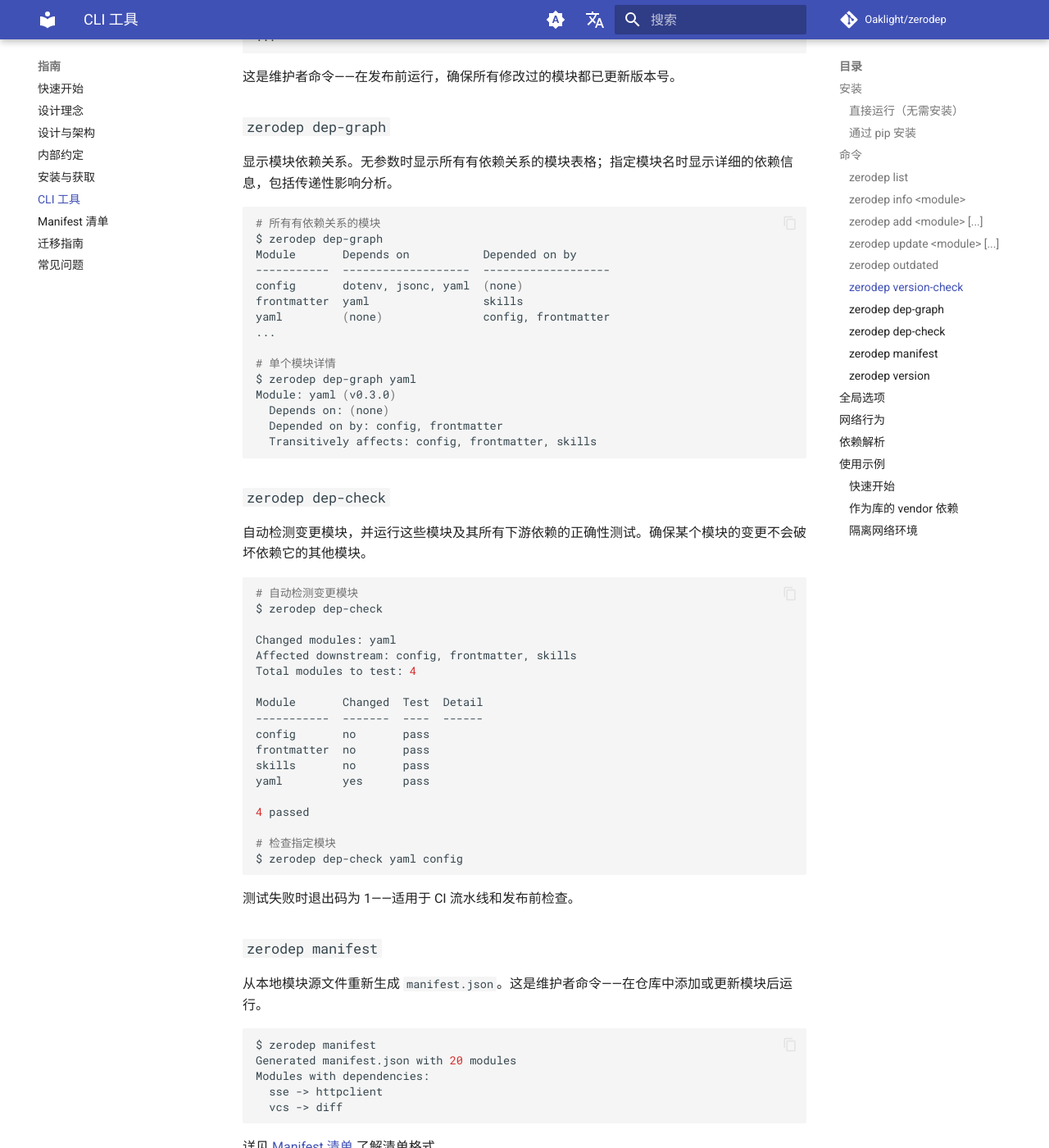
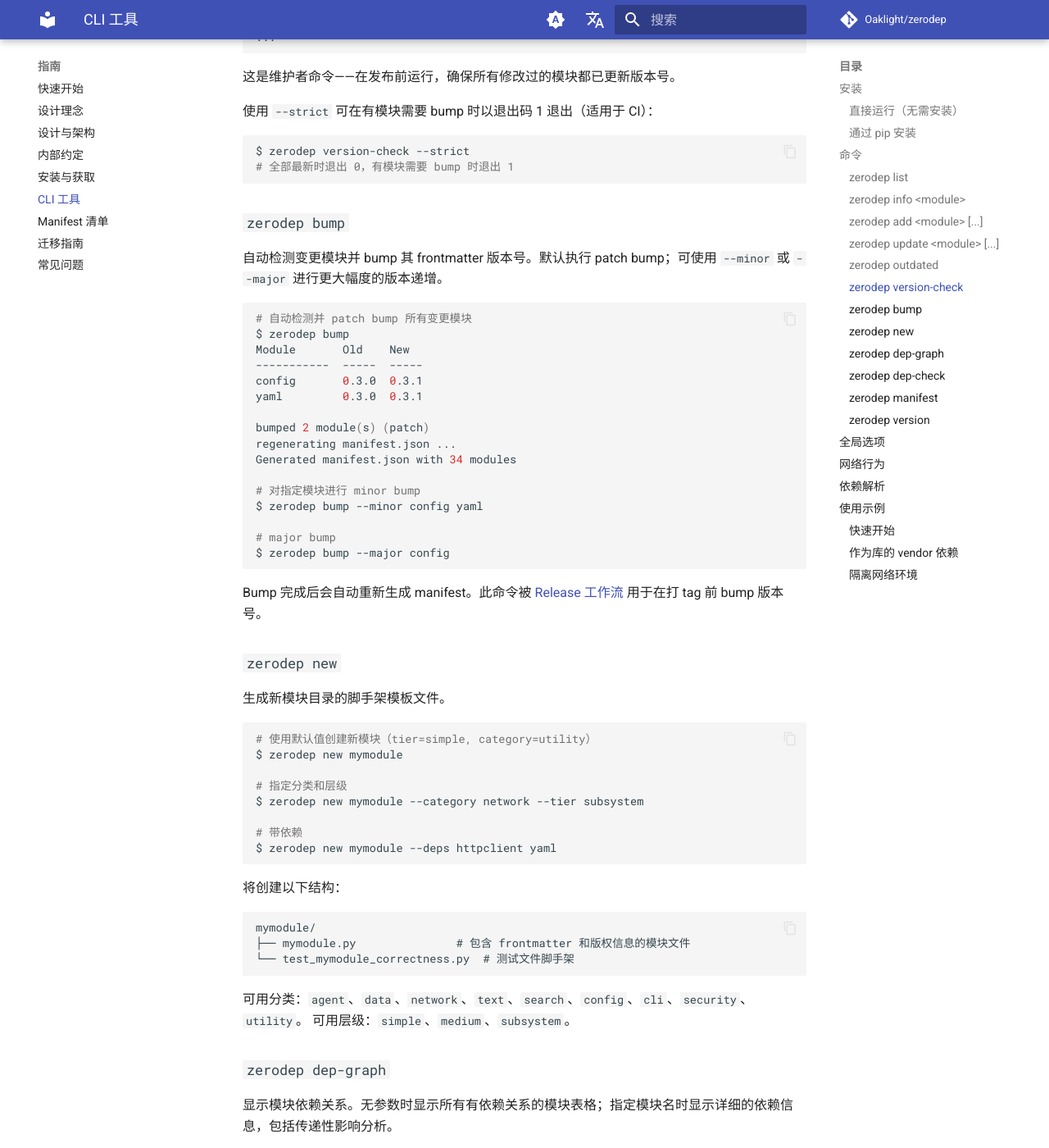
Before and after one commit to Oaklight/zerodep, an MkDocs documentation site: the page built from docs/guide/cli.md, in a window 1280 px wide and 1400 px high, scrolled down 2812 px. Shown: the whole window at 82% size. Built offline with MkDocs 1.6.1 and Material for MkDocs 9.7.7, drawn with Linux system fonts in a browser that asks for light colours; comment, search, counter and statistics services are not loaded.

Commit message:
docs: 添加 bump/new 命令、--strict 标志及 v2026.4.15 更新日志

````diff
--- a/docs/guide/cli.md
+++ b/docs/guide/cli.md
@@ -133,6 +133,64 @@ yaml         0.3.0    up-to-date
 ```
 
 这是维护者命令——在发布前运行，确保所有修改过的模块都已更新版本号。
+
+使用 `--strict` 可在有模块需要 bump 时以退出码 1 退出（适用于 CI）：
+
+```bash
+$ zerodep version-check --strict
+# 全部最新时退出 0，有模块需要 bump 时退出 1
+```
+
+### `zerodep bump`
+
+自动检测变更模块并 bump 其 frontmatter 版本号。默认执行 patch bump；可使用 `--minor` 或 `--major` 进行更大幅度的版本递增。
+
+```bash
+# 自动检测并 patch bump 所有变更模块
+$ zerodep bump
+Module       Old    New
+-----------  -----  -----
+config       0.3.0  0.3.1
+yaml         0.3.0  0.3.1
+
+bumped 2 module(s) (patch)
+regenerating manifest.json ...
+Generated manifest.json with 34 modules
+
+# 对指定模块进行 minor bump
+$ zerodep bump --minor config yaml
+
+# major bump
+$ zerodep bump --major config
+```
+
+Bump 完成后会自动重新生成 manifest。此命令被 [Release 工作流](https://github.com/Oaklight/zerodep/actions/workflows/release.yml) 用于在打 tag 前 bump 版本号。
+
+### `zerodep new`
+
+生成新模块目录的脚手架模板文件。
+
+```bash
+# 使用默认值创建新模块（tier=simple, category=utility）
+$ zerodep new mymodule
+
+# 指定分类和层级
+$ zerodep new mymodule --category network --tier subsystem
+
+# 带依赖
+$ zerodep new mymodule --deps httpclient yaml
+```
+
+将创建以下结构：
+
+```
+mymodule/
+├── mymodule.py               # 包含 frontmatter 和版权信息的模块文件
+└── test_mymodule_correctness.py  # 测试文件脚手架
+```
+
+可用分类：`agent`、`data`、`network`、`text`、`search`、`config`、`cli`、`security`、`utility`。
+可用层级：`simple`、`medium`、`subsystem`。
 
 ### `zerodep dep-graph`
 
````
Also changed, not shown: docs/changelog.md (+26 -4 lines).
